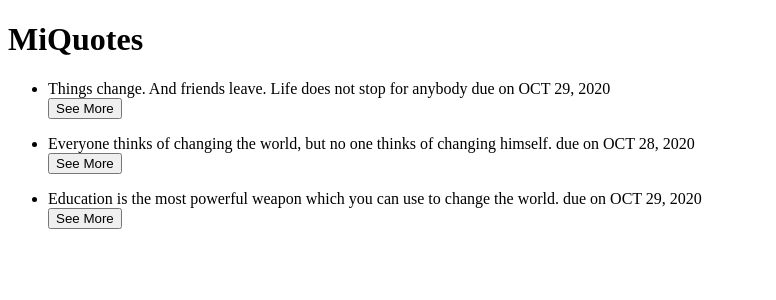
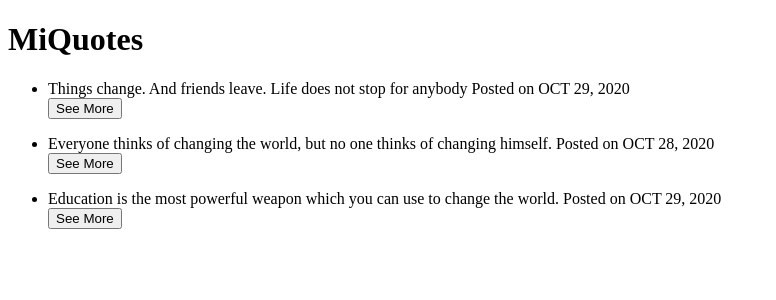
Before and after one commit to BeatriceWambuiMbugua/Quotes, an Angular app: page / in a window 1280 px wide. Shown: the top 300 px of the page, without its empty margins (0-776 px from the left). Built offline with nearby package versions, Linux system fonts and the light colour scheme.

Commit message:
created a custom date pipe

```diff
--- a/src/app/date-count.pipe.ts
+++ b/src/app/date-count.pipe.ts
@@ -8,12 +8,12 @@ export class DateCountPipe implements PipeTransform {
   transform(value: any): number {
     let today:Date = new Date ();
     let todayWithNoTime:any = new Date (today.getFullYear(), today.getMonth(), today.getDate())
-    var dateDifference = Math.abs(value - todayWithNoTime)
+    var dateDifference = Math.abs(todayWithNoTime - value)
     const secondsInDay = 86400;
     var dateDifferenceSeconds = dateDifference*0.001;
     var dateCounter = dateDifferenceSeconds/secondsInDay;
 
-    if (dateCounter >= 1 && value > todayWithNoTime){
+    if (dateCounter >= 1 && todayWithNoTime > value){
       return dateCounter;
     }else{
       return 0;
--- a/src/app/miquotes-detail/miquotes-detail.component.html
+++ b/src/app/miquotes-detail/miquotes-detail.component.html
@@ -1,2 +1,2 @@
-<p>{{quote.author}}</p>
+<p>{{quote.author}} <span>Posted on: {{quote.datePosted|dateCount}} days ago. </span></p>
 <button (click)= 'quoteRead(true)'>Read</button>
--- a/src/app/miquotes/miquotes.component.html
+++ b/src/app/miquotes/miquotes.component.html
@@ -2,7 +2,7 @@
     <h1>MiQuotes</h1>
     <div *ngFor= 'let quote of quotes; let i = index'>
         <ul>
-            <li appStrikethrough>{{quote.name}} due on {{quote.datePosted|date|uppercase}}</li>
+            <li appStrikethrough>{{quote.name}} Posted on {{quote.datePosted|date|uppercase}}</li>
             <button (click)='seeMore(i)'>See More</button>
             <app-miquotes-detail *ngIf='quote.showAuthor'[quote]='quote'(isRead)='quoteRead($event, i)'></app-miquotes-detail>
         </ul>
```
